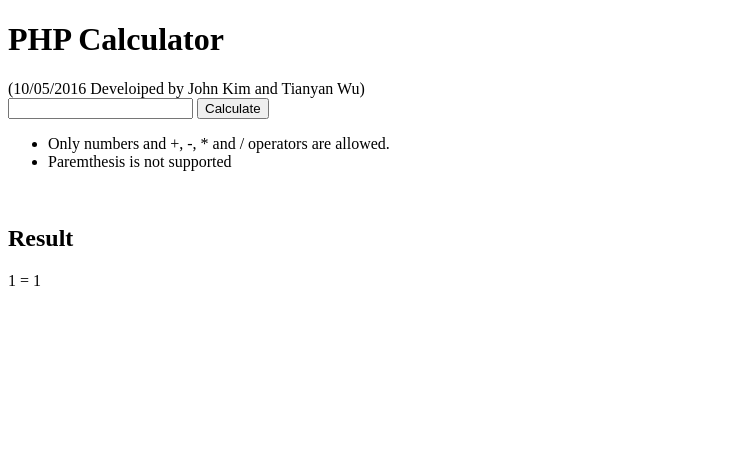
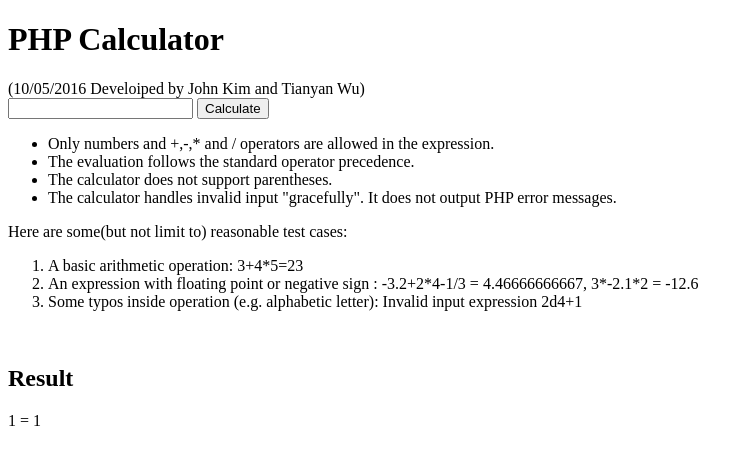
Before and after one commit to louis-wuitton/CS-143-Fall-2016, a PHP site: page /calculator.php?expr=1 in a window 1280 px wide. Shown: the top 465 px of the page, without its empty margins (0-753 px from the left). Run offline with PHP 8.4, Linux system fonts and the light colour scheme; data that the repository does not hold is empty.

Commit message:
Update calculator.php

```diff
--- a/Project-1a/calculator.php
+++ b/Project-1a/calculator.php
@@ -14,10 +14,18 @@
 </form>
 
 <ul>
-	<li>Only numbers and +, -, * and / operators are allowed.</li>
-	<li>Paremthesis is not supported</li>
-</ul>
+    <li>Only numbers and +,-,* and / operators are allowed in the expression.
+    </li><li>The evaluation follows the standard operator precedence.
+    </li><li>The calculator does not support parentheses.
+    </li><li>The calculator handles invalid input "gracefully". It does not output PHP error messages.
+</li></ul>
 
+Here are some(but not limit to) reasonable test cases:
+<ol>
+  <li> A basic arithmetic operation:  3+4*5=23 </li>
+  <li> An expression with floating point or negative sign : -3.2+2*4-1/3 = 4.46666666667, 3*-2.1*2 = -12.6 </li>
+  <li> Some typos inside operation (e.g. alphabetic letter): Invalid input expression 2d4+1 </li>
+</ol>
 
 
 
```
